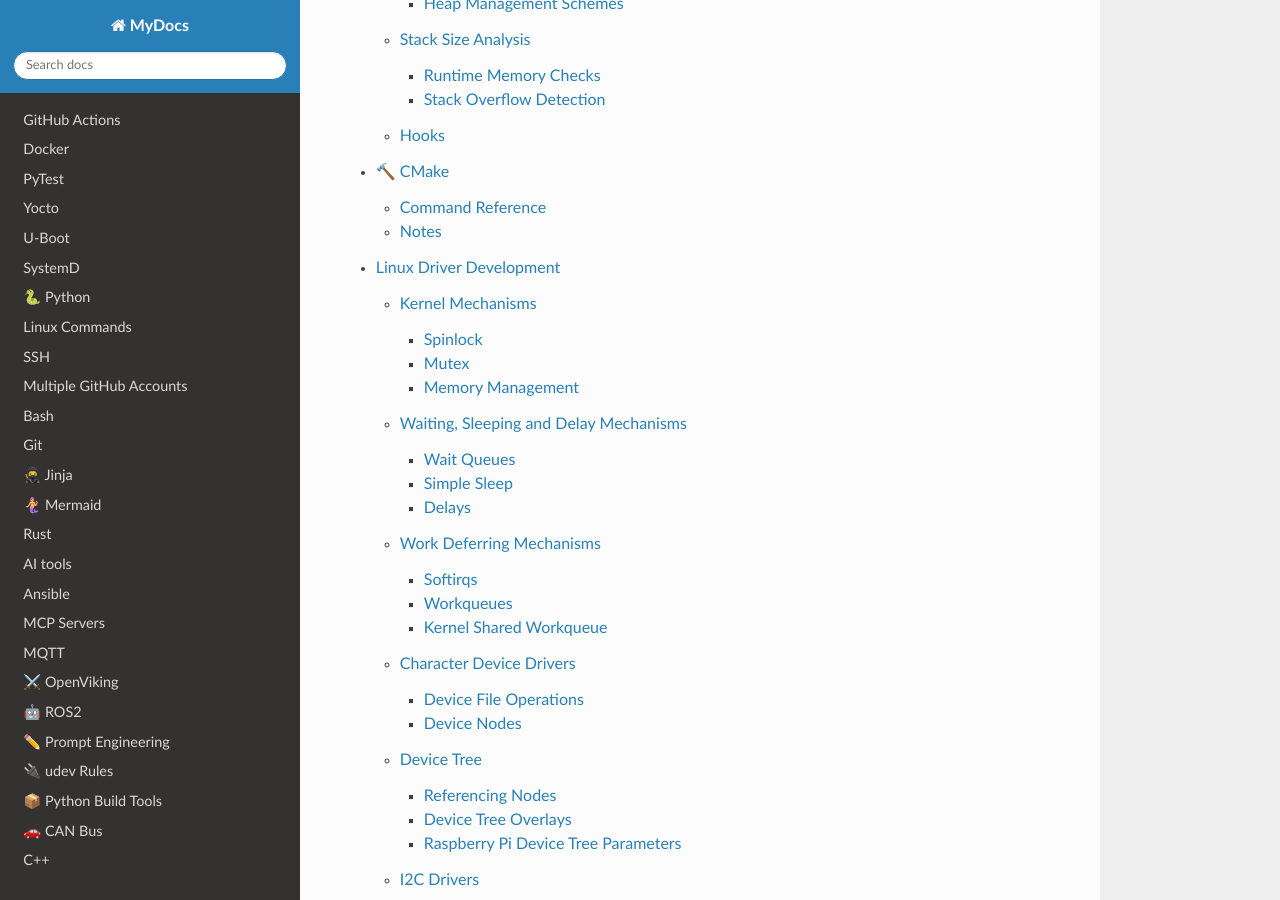
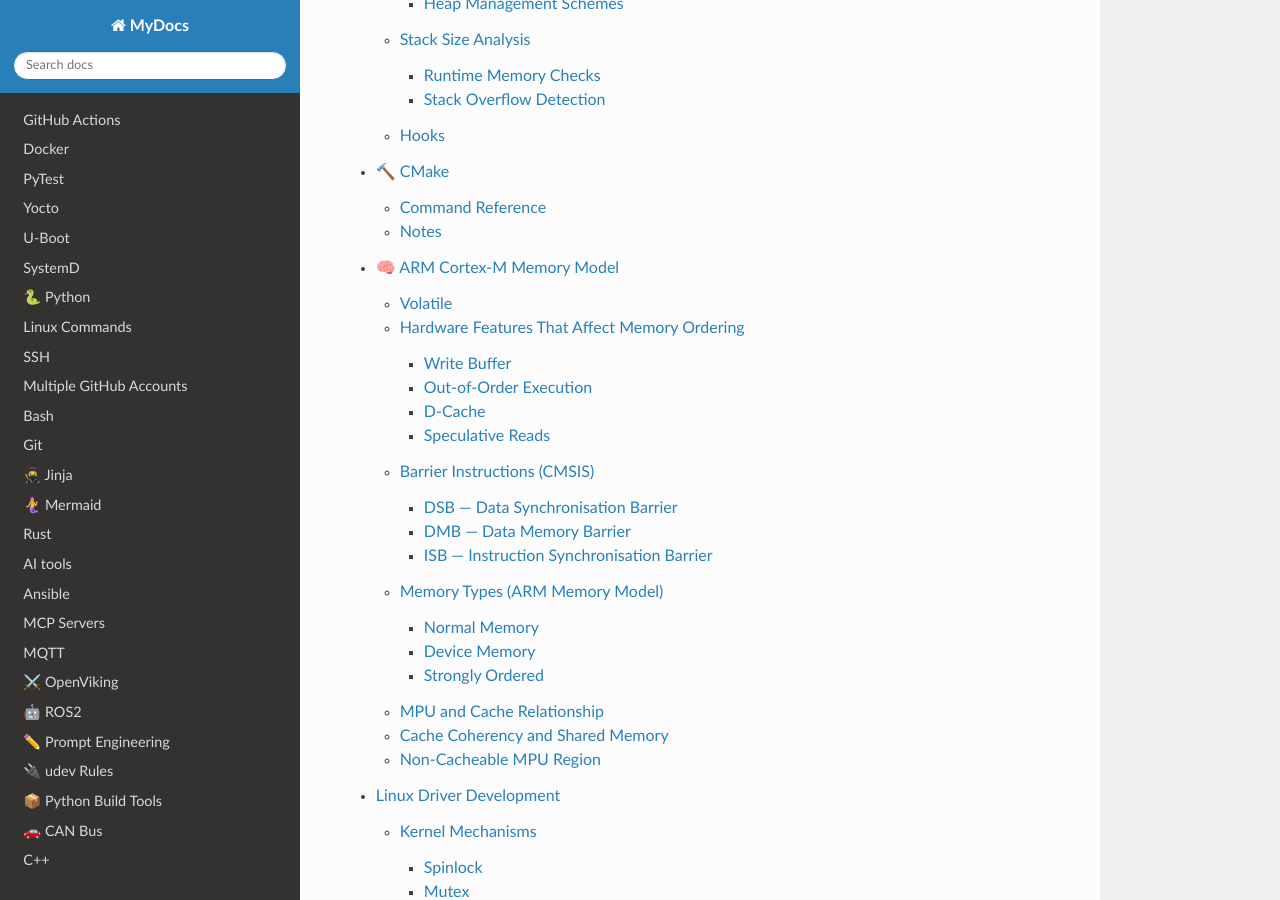
Before and after one commit to mcbottcher/my_docs, a Sphinx documentation site: the page built from docs/source/index.rst, in a window 1280 px wide and 900 px high, scrolled down 16687 px. Built offline with Sphinx 7.4.7 and the Read the Docs theme 3.1.0, drawn with Linux system fonts in a browser that asks for light colours; some of the changed lines change nothing that is shown.

Commit message:
arm_cortex_memory: add ARM Cortex-M memory model and cache coherency page

```diff
--- /dev/null
+++ b/docs/source/arm_cortex_memory.rst
@@ -0,0 +1,199 @@
+🧠 ARM Cortex-M Memory Model
+============================
+
+The ARM Cortex-M memory model governs how a CPU and other bus masters (DMA controllers,
+second cores) observe memory. Understanding it is essential for correct bare-metal and
+RTOS code on STM32 and similar devices — particularly when sharing memory between a CPU
+and a DMA peripheral, or between two cores on the STM32H7 (Cortex-M7 + Cortex-M4).
+
+----
+
+Volatile
+--------
+
+``volatile`` is a **compiler-only** directive. It does two things:
+
+- Forces the compiler to re-read the variable from memory on every access,
+  preventing it from holding the value in a CPU register across accesses.
+- Prevents the compiler from reordering accesses to that variable relative
+  to other code, since every access is treated as a visible side effect.
+
+``volatile`` does **not** affect hardware. The CPU's own pipeline, write buffer,
+and cache can still reorder or delay memory accesses independently of what
+the compiler emits. For hardware ordering guarantees, memory barrier instructions
+are required.
+
+----
+
+Hardware Features That Affect Memory Ordering
+----------------------------------------------
+
+Several hardware mechanisms can cause a CPU to observe memory in a different
+order than the program's source suggests.
+
+Write Buffer
+~~~~~~~~~~~~
+
+When the CPU executes a store instruction, the value is placed into a small
+hardware queue (the write buffer) and the CPU immediately continues executing.
+The write propagates to RAM in the background. From the perspective of any other
+bus master (DMA controller, second CPU core), the write may not yet be visible.
+``__DSB()`` drains the write buffer before proceeding.
+
+Out-of-Order Execution
+~~~~~~~~~~~~~~~~~~~~~~
+
+The CPU pipeline may reorder independent instructions to keep execution units
+busy. On Cortex-M4 this is limited; on Cortex-M7 and Cortex-A it is more
+aggressive. Memory barriers prevent reordering across the barrier point.
+
+D-Cache
+~~~~~~~
+
+A physical SRAM sitting between the CPU and main RAM. Present on Cortex-M7
+(e.g. STM32F7, STM32H7) but **not** on Cortex-M4 (STM32F3, STM32F4). The CPU
+reads and writes to the cache; RAM is only updated when cache lines are flushed
+or evicted. Any other bus master that accesses RAM directly (DMA, second core)
+will not see writes that are still in cache, and vice versa. Cache maintenance
+operations are required to restore coherency.
+
+Speculative Reads
+~~~~~~~~~~~~~~~~~
+
+The CPU may read memory ahead of time in anticipation of future instructions.
+This can cause a load to happen before a preceding store has settled. Barriers
+prevent the CPU from acting on speculatively fetched data across the barrier.
+
+----
+
+Barrier Instructions (CMSIS)
+-----------------------------
+
+Defined in ``core_cm4.h`` / ``core_cm7.h``, provided by ARM's CMSIS layer.
+Each compiles to a single ARM instruction with a ``"memory"`` compiler clobber,
+which simultaneously prevents hardware reordering and compiler reordering across
+the barrier.
+
+DSB — Data Synchronisation Barrier
+~~~~~~~~~~~~~~~~~~~~~~~~~~~~~~~~~~~
+
+.. code-block:: c
+
+   __DSB();
+
+Stalls the CPU until all pending memory accesses and cache maintenance operations
+have fully completed and are visible to all observers of the memory system. The
+strongest of the three for data.
+
+DMB — Data Memory Barrier
+~~~~~~~~~~~~~~~~~~~~~~~~~~
+
+.. code-block:: c
+
+   __DMB();
+
+Ensures that all memory accesses before the barrier are observed before any
+memory accesses after it. Does **not** wait for those accesses to complete —
+only enforces their relative ordering.
+
+Reordering is a CPU-side phenomenon — it happens in the pipeline and execution
+units before writes ever reach the write buffer or RAM. Once a write is in the
+write buffer it will reach RAM in order; the danger is the CPU issuing writes
+to the write buffer in the wrong order in the first place. DMB prevents this
+by constraining the order in which the CPU commits accesses, without having to
+wait for them all to drain.
+
+ISB — Instruction Synchronisation Barrier
+~~~~~~~~~~~~~~~~~~~~~~~~~~~~~~~~~~~~~~~~~~
+
+.. code-block:: c
+
+   __ISB();
+
+Flushes the CPU instruction pipeline, forcing all subsequent instructions to
+be re-fetched. Does not directly relate to data ordering — it ensures the CPU
+is executing with a clean view of any changes that affect instruction decode
+(vector table, MPU config, cache enable/disable).
+
+----
+
+Memory Types (ARM Memory Model)
+--------------------------------
+
+The MPU assigns a **memory type** to each address region. The memory type
+determines what ordering and caching guarantees the hardware provides.
+
+Normal Memory
+~~~~~~~~~~~~~
+
+RAM. The CPU may reorder accesses, buffer writes, and speculate reads. No
+ordering guarantees without explicit barriers. Cacheable or non-cacheable
+depending on MPU attributes.
+
+Device Memory
+~~~~~~~~~~~~~
+
+Peripheral registers. No reordering, no speculation, no write merging. Accesses
+complete before the next instruction proceeds. ``volatile`` (``__IO``) is
+sufficient for peripheral registers because the hardware provides the ordering
+guarantee that Normal memory does not.
+
+Strongly Ordered
+~~~~~~~~~~~~~~~~
+
+Strictest. Every access is a full synchronisation point. Rarely used on Cortex-M.
+
+----
+
+MPU and Cache Relationship
+---------------------------
+
+The MPU and D-cache are **separate hardware blocks** inside the CPU core.
+The cache controller has a direct hardwired connection to the MPU and performs
+a lookup on every memory access to determine the attributes of that address.
+This happens in hardware with no software involvement at runtime.
+
+----
+
+Cache Coherency and Shared Memory
+-----------------------------------
+
+Any scenario where RAM is written by one observer and read by another that does
+not share the same cache introduces a coherency problem. Common cases:
+
+- **DMA → CPU** — DMA writes to RAM, CPU cache holds stale values.
+  Invalidate cache after the transfer completes before the CPU reads.
+- **CPU → DMA** — CPU writes to cache (write-back), RAM not yet updated.
+  Clean cache before starting DMA transmit.
+- **Core-to-core (STM32H7 M7 + M4)** — each core has its own private cache.
+  Shared buffers should be placed in a non-cacheable MPU region, or explicit
+  clean/invalidate must be performed on both sides with ``__DMB()`` for ordering.
+
+Cache maintenance functions from ``core_cm7.h`` (Cortex-M7 only):
+
+.. code-block:: c
+
+   SCB_CleanDCache_by_Addr((uint32_t*)buf, size);      // flush to RAM (before read by other master)
+   SCB_InvalidateDCache_by_Addr((uint32_t*)buf, size); // discard cache copy (after write by other master)
+
+- **Clean** — push dirty cache lines to RAM.
+- **Invalidate** — discard the cache's copy, forcing the next read to go to RAM.
+
+----
+
+Non-Cacheable MPU Region
+-------------------------
+
+The cleanest solution for any shared memory (DMA buffers, inter-core buffers)
+on H7/F7 is to permanently mark a dedicated RAM region as non-cacheable in the
+MPU at startup. No manual cache maintenance is needed at runtime.
+
+Some chip families formalise this in their memory map. The STM32H7 has specific
+SRAM regions (e.g. SRAM4 at ``0x38000000``) commonly reserved by convention for
+DMA and inter-core shared buffers. Rather than scattering DMA buffers throughout
+RAM and manually managing coherency for each one, all shared data is placed in
+this dedicated region and the problem is solved structurally.
+
+Place shared buffers at this address via the linker script. ``__DSB()`` is still
+required when signalling between tasks or cores, as the write buffer still applies
+even without a cache.
--- a/docs/source/index.rst
+++ b/docs/source/index.rst
@@ -48,5 +48,6 @@
    zephyr_rtos
    freertos
    cmake
+   arm_cortex_memory
    linux_driver_dev
    cybersecurity
```
